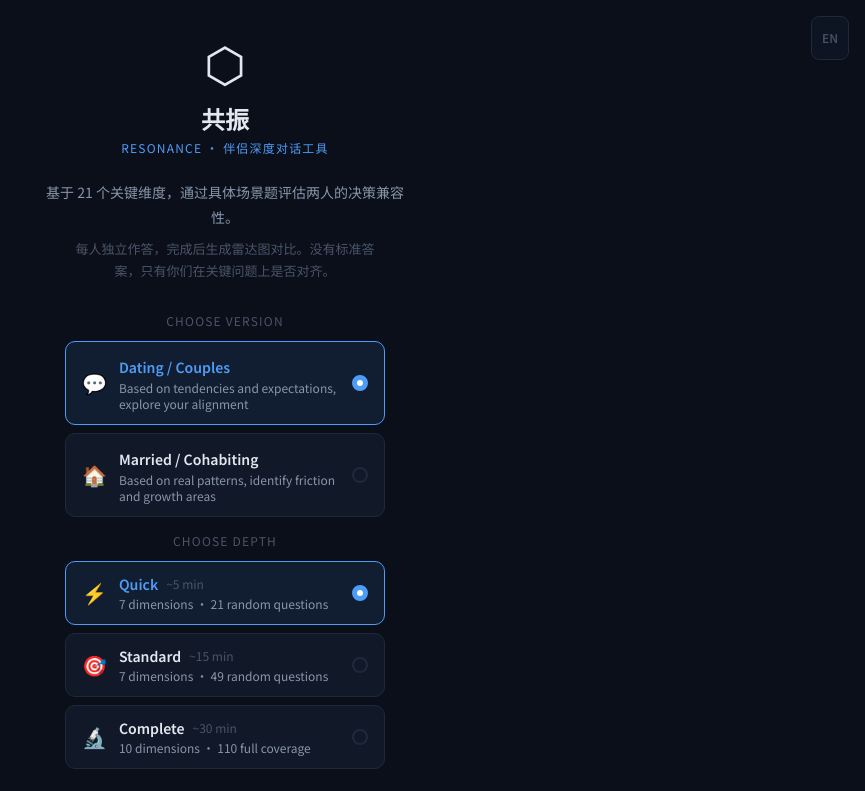
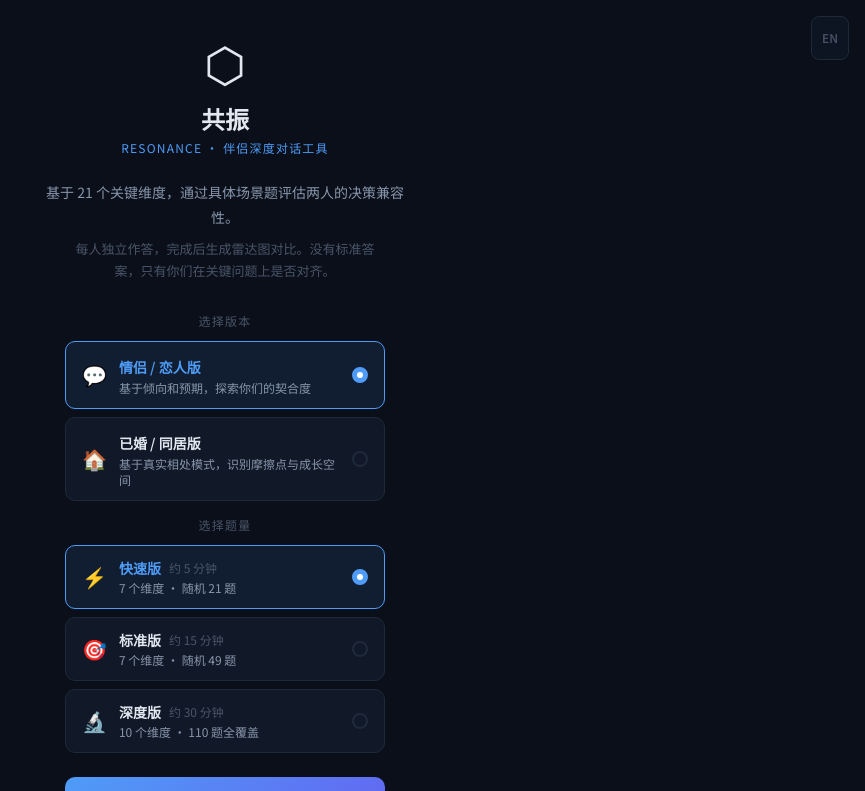
Before and after one commit to roclee2692/Resonance, a React (Vite) app: page / in a window 1280 px wide. Shown: the top 791 px of the page, without its empty margins (415-1280 px from the left). Built offline with nearby package versions, Linux system fonts and the light colour scheme.

Commit message:
Fix: Complete i18n refactor for variant and tier selectors

```diff
--- a/src/components/ShareCard.tsx
+++ b/src/components/ShareCard.tsx
@@ -1,20 +1,23 @@
 import { forwardRef } from 'react'
+import { useTranslation } from 'react-i18next'
 import {
   Radar, RadarChart, PolarGrid, PolarAngleAxis, PolarRadiusAxis, ResponsiveContainer,
 } from 'recharts'
 import type { RadarDataPoint } from '../data/types'
 import type { CompatibilityResult } from '../utils/scoring'
+import type { Tier } from '../data/dimensions'
 
 interface ShareCardProps {
   radarData: RadarDataPoint[]
   result: CompatibilityResult
   aligned: string[]
   divergent: string[]
-  tier: string
+  tier: Tier
 }
 
 export const ShareCard = forwardRef<HTMLDivElement, ShareCardProps>(
   ({ radarData, result, aligned, divergent, tier }, ref) => {
+    const { t } = useTranslation()
     return (
       <div
         ref={ref}
@@ -32,7 +35,7 @@ export const ShareCard = forwardRef<HTMLDivElement, ShareCardProps>(
         <div style={{ textAlign: 'center', marginBottom: 16 }}>
           <div style={{ fontSize: 28, marginBottom: 6 }}>⬡</div>
           <div style={{ fontSize: 11, color: '#4f9cf7', letterSpacing: 3, textTransform: 'uppercase', marginBottom: 12 }}>
-            Resonance · {tier}
+            Resonance · {t(`tier.${tier}.label`)}
           </div>
           <div
             style={{
--- a/src/components/TierSelector.tsx
+++ b/src/components/TierSelector.tsx
@@ -1,5 +1,5 @@
+import { useTranslation } from 'react-i18next'
 import type { Tier } from '../data/dimensions'
-import { TIER_CONFIGS } from '../data/dimensions'
 
 interface TierSelectorProps {
   selected: Tier
@@ -15,12 +15,13 @@ const ICONS: Record<Tier, string> = {
 }
 
 export function TierSelector({ selected, onChange }: TierSelectorProps) {
+  const { t } = useTranslation()
+
   return (
     <div className="w-full max-w-xs mx-auto">
-      <p className="text-xs text-muted text-center mb-3 uppercase tracking-widest">Choose Depth</p>
+      <p className="text-xs text-muted text-center mb-3 uppercase tracking-widest">{t('landing.selectDepth')}</p>
       <div className="flex flex-col gap-2">
         {TIER_ORDER.map((tier) => {
-          const cfg = TIER_CONFIGS[tier]
           const isSelected = selected === tier
           return (
             <button
@@ -39,12 +40,12 @@ export function TierSelector({ selected, onChange }: TierSelectorProps) {
                     className="text-sm font-semibold"
                     style={{ color: isSelected ? '#4f9cf7' : '#e2e8f0' }}
                   >
-                    {cfg.label}
+                    {t(`tier.${tier}.label`)}
                   </span>
-                  <span className="text-xs text-muted">{cfg.timeMinutes}</span>
+                  <span className="text-xs text-muted">{t(`tier.${tier}.timeMinutes`)}</span>
                 </div>
                 <p className="text-xs mt-0.5" style={{ color: '#8896ab' }}>
-                  {cfg.sublabel}
+                  {t(`tier.${tier}.sublabel`)}
                 </p>
               </div>
               <div
--- a/src/components/VariantSelector.tsx
+++ b/src/components/VariantSelector.tsx
@@ -1,3 +1,4 @@
+import { useTranslation } from 'react-i18next'
 import type { Variant } from '../data/types'
 
 interface VariantSelectorProps {
@@ -5,32 +6,22 @@ interface VariantSelectorProps {
   onChange: (variant: Variant) => void
 }
 
-const VARIANTS: { key: Variant; icon: string; label: string; sublabel: string }[] = [
-  {
-    key: 'couple',
-    icon: '💬',
-    label: 'Dating / Couples',
-    sublabel: 'Based on tendencies and expectations, explore your alignment',
-  },
-  {
-    key: 'married',
-    icon: '🏠',
-    label: 'Married / Cohabiting',
-    sublabel: 'Based on real patterns, identify friction and growth areas',
-  },
-]
+const VARIANTS: Variant[] = ['couple', 'married']
 
 export function VariantSelector({ selected, onChange }: VariantSelectorProps) {
+  const { t } = useTranslation()
+
   return (
     <div className="w-full max-w-xs mx-auto">
-      <p className="text-xs text-muted text-center mb-3 uppercase tracking-widest">Choose Version</p>
+      <p className="text-xs text-muted text-center mb-3 uppercase tracking-widest">{t('landing.selectVersion')}</p>
       <div className="flex flex-col gap-2">
-        {VARIANTS.map(({ key, icon, label, sublabel }) => {
-          const isSelected = selected === key
+        {VARIANTS.map((variant) => {
+          const isSelected = selected === variant
+          const icon = variant === 'couple' ? '💬' : '🏠'
           return (
             <button
-              key={key}
-              onClick={() => onChange(key)}
+              key={variant}
+              onClick={() => onChange(variant)}
               className="tier-card w-full flex items-center gap-3 px-4 py-3 rounded-[10px] border text-left"
               style={{
                 background: isSelected ? 'rgba(79,156,247,0.10)' : '#111827',
@@ -43,10 +34,10 @@ export function VariantSelector({ selected, onChange }: VariantSelectorProps) {
                   className="text-sm font-semibold"
                   style={{ color: isSelected ? '#4f9cf7' : '#e2e8f0' }}
                 >
-                  {label}
+                  {t(`variant.${variant}.label`)}
                 </span>
                 <p className="text-xs mt-0.5" style={{ color: '#8896ab' }}>
-                  {sublabel}
+                  {t(`variant.${variant}.sublabel`)}
                 </p>
               </div>
               <div
--- a/src/data/dimensions.ts
+++ b/src/data/dimensions.ts
@@ -171,10 +171,7 @@ export type Tier = 'quick' | 'standard' | 'full'
 
 export interface TierConfig {
   key: Tier
-  label: string
-  sublabel: string
   questionCount: number
-  timeMinutes: string
   perDim: number
   randomize: boolean
 }
@@ -182,28 +179,19 @@ export interface TierConfig {
 export const TIER_CONFIGS: Record<Tier, TierConfig> = {
   quick: {
     key: 'quick',
-    label: 'Quick',
-    sublabel: '7 dimensions · 21 random questions',
     questionCount: 21,
-    timeMinutes: '~5 min',
     perDim: 3,
     randomize: true,
   },
   standard: {
     key: 'standard',
-    label: 'Standard',
-    sublabel: '7 dimensions · 49 random questions',
     questionCount: 49,
-    timeMinutes: '~15 min',
     perDim: 7,
     randomize: true,
   },
   full: {
     key: 'full',
-    label: 'Complete',
-    sublabel: '10 dimensions · 110 full coverage',
     questionCount: 110,
-    timeMinutes: '~30 min',
     perDim: 11,
     randomize: false,
   },
--- a/src/i18n/en.json
+++ b/src/i18n/en.json
@@ -9,6 +9,8 @@
     "start": "Person A Start",
     "resume": "Resume Last Session",
     "restart": "Start Over",
+    "selectVersion": "Choose Version",
+    "selectDepth": "Choose Depth",
     "features": {
       "privacy": "Data stays on your device",
       "guides": "Results include conversation prompts",
@@ -41,9 +43,34 @@
     "sharing": "Generating…",
     "dialogPrompts": "Talk about:"
   },
-  "dimension": {
-    "aligned": "Aligned",
-    "moderate": "Different",
-    "divergent": "Divergent"
-  }
+  "tier": {
+    "quick": {
+      "label": "Quick",
+      "sublabel": "7 dimensions · 21 random questions",
+      "timeMinutes": "~5 min"
+    },
+    "standard": {
+      "label": "Standard",
+      "sublabel": "7 dimensions · 49 random questions",
+      "timeMinutes": "~15 min"
+    },
+    "full": {
+      "label": "Complete",
+      "sublabel": "10 dimensions · 110 full coverage",
+      "timeMinutes": "~30 min"
+    }
+  },
+  "variant": {
+    "couple": {
+      "label": "Dating / Couples",
+      "sublabel": "Based on tendencies and expectations, explore your alignment"
+    },
+    "married": {
+      "label": "Married / Cohabiting",
+      "sublabel": "Based on real patterns, identify friction and growth areas"
+    }
+  },
+  "aligned": "Aligned",
+  "moderate": "Different",
+  "divergent": "Divergent"
 }
--- a/src/i18n/zh.json
+++ b/src/i18n/zh.json
@@ -9,6 +9,8 @@
     "start": "Person A 开始作答",
     "resume": "继续上次的测试",
     "restart": "重新开始",
+    "selectVersion": "选择版本",
+    "selectDepth": "选择题量",
     "features": {
       "privacy": "数据仅存在你的设备上",
       "guides": "结果附带对话引导问题",
@@ -32,18 +34,43 @@
     "aligned": "🟢 高度对齐",
     "alignedDesc": "{{dims}}——你们在这些维度上的倾向非常接近，这是关系的稳定基石。",
     "moderate": "🟡 存在差异",
-    "moderateDesc": "{{dims}}——有一定分歧但在可协商范围内。建议就这些话题展开一次认真对话。",
+    "moderateDesc": "{{dims}}——有一定分歧但在可协商范围内。建议就这些话题展开一 次认真对话。",
     "divergent": "🔴 显著分歧",
     "divergentDesc": "{{dims}}——这些维度上你们的取向差距较大。这是最需要在做出承诺前深入沟通的领域。",
-    "disclaimer": "⚠️ 本评估基于场景化自我报告，不能替代深入的相处和沟通。分数相近 ≠ 一定合适，分数差异大 ≠ 一定不合适。真正的兼容性还需要在日常生活中验证。",
+    "disclaimer": "⚠️ 本评估基于场景化自我报告，不能替代深入的相处和沟通。分数相 近 ≠ 一定合适，分数差异大 ≠ 一定不合适。真正的兼容性还需要在日常生活中验证。",
     "reset": "重新测试",
     "share": "导出结果图片",
     "sharing": "生成中…",
     "dialogPrompts": "可以聊聊："
   },
-  "dimension": {
-    "aligned": "对齐",
-    "moderate": "有差异",
-    "divergent": "分歧大"
-  }
+  "tier": {
+    "quick": {
+      "label": "快速版",
+      "sublabel": "7 个维度 · 随机 21 题",
+      "timeMinutes": "约 5 分钟"
+    },
+    "standard": {
+      "label": "标准版",
+      "sublabel": "7 个维度 · 随机 49 题",
+      "timeMinutes": "约 15 分钟"
+    },
+    "full": {
+      "label": "深度版",
+      "sublabel": "10 个维度 · 110 题全覆盖",
+      "timeMinutes": "约 30 分钟"
+    }
+  },
+  "variant": {
+    "couple": {
+      "label": "情侣 / 恋人版",
+      "sublabel": "基于倾向和预期，探索你们的契合度"
+    },
+    "married": {
+      "label": "已婚 / 同居版",
+      "sublabel": "基于真实相处模式，识别摩擦点与成长空间"
+    }
+  },
+  "aligned": "对齐",
+  "moderate": "有差异",
+  "divergent": "分歧大"
 }
--- a/src/pages/Results.tsx
+++ b/src/pages/Results.tsx
@@ -2,7 +2,6 @@ import { useRef, useState } from 'react'
 import { useTranslation } from 'react-i18next'
 import type { DimensionScores, Variant } from '../data/types'
 import type { Tier } from '../data/dimensions'
-import { TIER_CONFIGS } from '../data/dimensions'
 import { RadarComparison } from '../components/RadarComparison'
 import { DimensionDetail } from '../components/DimensionDetail'
 import { ShareCard } from '../components/ShareCard'
@@ -119,7 +118,7 @@ export function Results({ tier, variant, seed, scoresA, scoresB, onReset }: Resu
           result={result}
           aligned={aligned}
           divergent={divergent}
-          tier={TIER_CONFIGS[tier].label}
+          tier={tier}
         />
       </div>
     </div>
```
